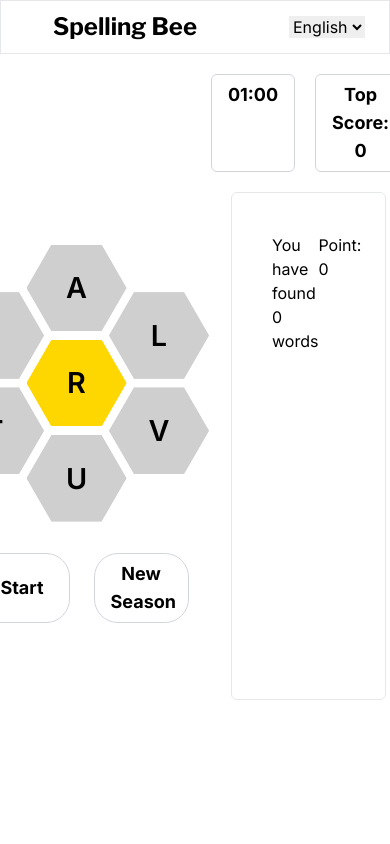
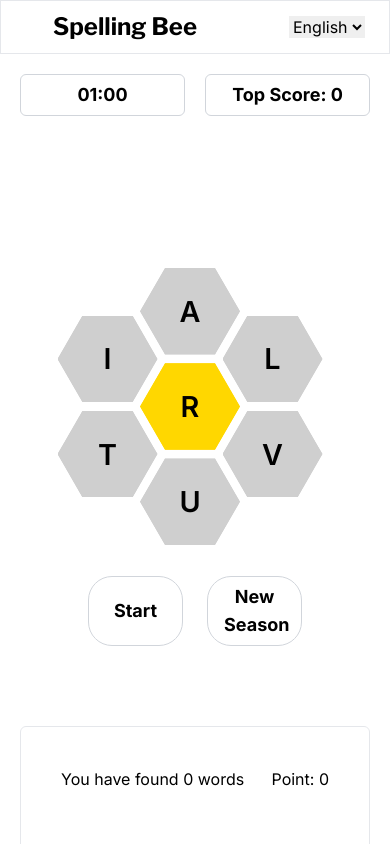
Before and after one commit to zlhshn/spelling_bee_game, a Next.js app: page /en/game in a window 390 px wide. Shown: the top 844 px of the page. Built offline with nearby package versions, Linux system fonts and the light colour scheme.

Commit message:
feat:responsive

```diff
--- a/src/app/[locale]/instructions/page.jsx
+++ b/src/app/[locale]/instructions/page.jsx
@@ -2,15 +2,13 @@ import React from "react";
 import { useTranslations } from "next-intl";
 import PlayButton from "@/components/PlayButton";
 const page = ({ params }) => {
-
   const t = useTranslations("HomePage");
   const locale = params?.locale || "en";
   return (
-    <div className="bg-yellow-main h-screen py-10 m-auto">
-      <div className="m-auto  rounded shadow-lg w-[400px] bg-white mb-10">
-        <div className=" flex justify-between items-center px-5 py-3 bg-slate-200 rounded-t-lg">
-        </div>
-        <div className="px-5 py-4 flex flex-col gap-2">
+    <div className="bg-yellow-main h-screen py-10 m-auto ">
+      <div className="m-auto  rounded shadow-lg w-[90%] sm:w-[400px] bg-white mb-10">
+        <div className=" flex justify-between items-center text-[13px] md:text-[16px] px-5 py-3 bg-slate-200 rounded-t-lg"></div>
+        <div className="px-5 py-4 flex flex-col">
           <p> {t("instruction")}</p>
           <li> {t("rule1")}</li>
           <li> {t("rule2")}</li>
--- a/src/components/GamePage.jsx
+++ b/src/components/GamePage.jsx
@@ -122,11 +122,26 @@ const GamePage = ({ words, generateNewWord }) => {
   }, [isGameStarted]);
 
   return (
-    <main className="max-w-[1200px] m-auto flex gap-8 items-center justify-center h-[80vh]">
-      <div className="flex flex-col w-[50%] h-[100%] justify-center items-center">
+    <>
+      <div>
+        <div className="flex justify-center gap-5 text-3xl text-center my-5">
+          <div className="w-[165px] text-lg font-bold border border-gray-300 px-4 py-1.5 rounded-md">
+            {isGameStarted
+              ? `00:${timer.toString().padStart(2, "0")}`
+              : "01:00"}
+          </div>
+          <div className="w-[165px] text-lg font-bold border border-gray-300 px-4 py-1.5 rounded-md">
+            Top Score: {highScore}
+          </div>
+        </div>
+      </div>
+      <main className="max-w-[1200px] m-auto flex flex-col sm:flex sm:flex-row gap-8 items-center justify-center  mt-10">
+        <div className="flex flex-col w-[100%] h-[100%] justify-center items-center">
           <Input
             ref={inputRef}
-          className={`w-[280px] me-2 text-center font-bold text-2xl my-10 caret-yellow-500 outline-none border-none ${!isGameStarted ? 'bg-white' : 'bg-white caret-amber-400'}`}
+            className={`w-[280px] me-2 text-center font-bold text-2xl my-10 caret-yellow-500 outline-none border-none ${
+              !isGameStarted ? "bg-white" : "bg-white caret-amber-400"
+            }`}
             value={inputValue}
             onChange={handleInputChange}
             onKeyDown={handleEnterPress}
@@ -167,17 +182,7 @@ const GamePage = ({ words, generateNewWord }) => {
             )}
           </div>
         </div>
-      <div className="h-[80vh] w-[50%] p-5">
-        <div className="flex justify-center gap-5 text-3xl text-center mb-5">
-          <div className="w-[165px] text-lg font-bold border border-gray-300 px-4 py-1.5 rounded-md">
-            {isGameStarted
-              ? `00:${timer.toString().padStart(2, "0")}`
-              : "01:00"}
-          </div>
-          <div className="w-[165px] text-lg font-bold border border-gray-300 px-4 py-1.5 rounded-md">
-            Top Score: {highScore}
-          </div>
-        </div>
+        <div className="h-[80vh] w-[100%] p-5">
           <div className="border p-10 rounded-md h-[80%]">
             <div className="flex justify-between">
               <h3 className="pb-4">You have found {wordList.length} words</h3>
@@ -192,6 +197,7 @@ const GamePage = ({ words, generateNewWord }) => {
           </div>
         </div>
       </main>
+    </>
   );
 };
 
```
Lines whose indentation alone changed are shown as unchanged.
